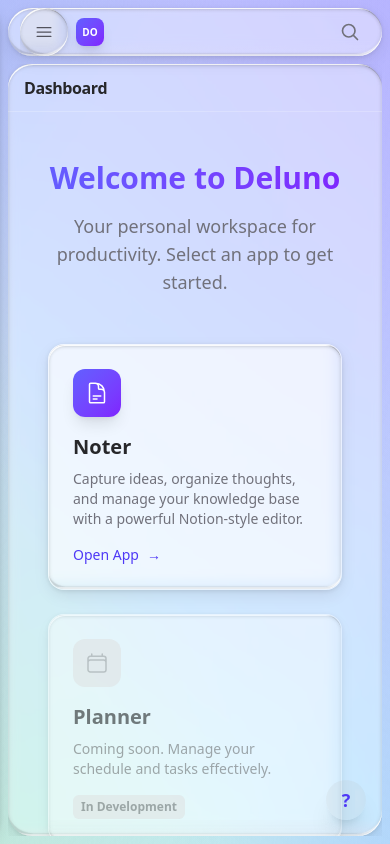
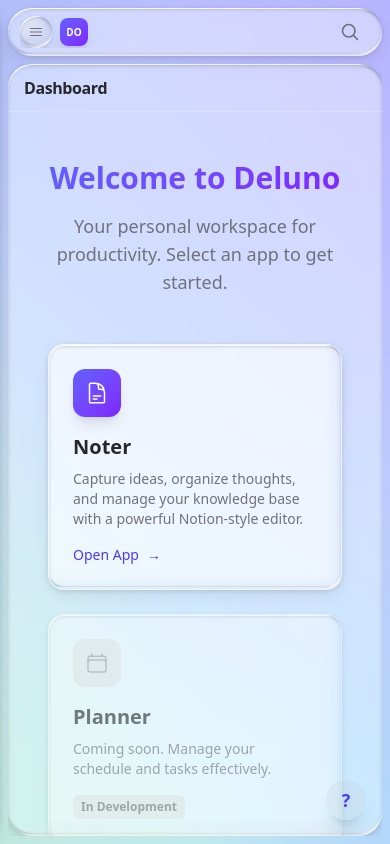
Before and after one commit to MichaelTeida/deluno, a Next.js app: page /panel in a window 390 px wide. Built offline with nearby package versions, Linux system fonts and the light colour scheme; no server answers.

Commit message:
style(ui): resize navigation and menu buttons to match liquid glass aesthetic

```diff
--- a/app/(platform)/panel/layout.tsx
+++ b/app/(platform)/panel/layout.tsx
@@ -70,10 +70,10 @@ function PanelContent({ children }: { children: React.ReactNode }) {
                 <div className="flex items-center gap-2 md:gap-4 lg:gap-6 overflow-hidden min-w-0 pr-2">
                     <button
                         onClick={() => setIsNavOpen(!isNavOpen)}
-                        className="md:hidden glass w-12 h-12 flex items-center justify-center text-zinc-600 rounded-full"
+                        className="md:hidden glass w-8 h-8 flex items-center justify-center text-zinc-500 hover:text-zinc-800 dark:text-zinc-400 dark:hover:text-zinc-200 transition-colors"
                         data-variant="interactive"
                     >
-                        <svg className="w-5 h-5" fill="none" stroke="currentColor" viewBox="0 0 24 24" strokeWidth={1.5}>
+                        <svg className="w-4 h-4" fill="none" stroke="currentColor" viewBox="0 0 24 24" strokeWidth={1.5}>
                             <path strokeLinecap="round" strokeLinejoin="round" d="M3.75 6.75h16.5M3.75 12h16.5m-16.5 5.25h16.5" />
                         </svg>
                     </button>
--- a/components/noter/NoteMenu.tsx
+++ b/components/noter/NoteMenu.tsx
@@ -62,11 +62,11 @@ export default function NoteMenu() {
         <div className="relative" ref={menuRef}>
             <button
                 onClick={() => setIsOpen(!isOpen)}
-                className={`glass w-10 h-10 flex items-center justify-center transition-all duration-200 rounded-full ${isOpen ? "text-zinc-700 dark:text-zinc-200 bg-white/30 dark:bg-white/10" : "text-zinc-400 dark:text-zinc-400 hover:text-zinc-700 dark:hover:text-zinc-200"}`}
+                className={`glass w-8 h-8 md:w-9 md:h-9 flex items-center justify-center transition-all duration-200 ${isOpen ? "text-zinc-700 dark:text-zinc-200 bg-white/30 dark:bg-white/10" : "text-zinc-400 dark:text-zinc-400 hover:text-zinc-700 dark:hover:text-zinc-200"}`}
                 data-variant="interactive"
                 title="Options"
             >
-                <svg className={`w-5 h-5 transition-transform duration-200 ${isOpen ? "rotate-90" : ""}`} fill="none" stroke="currentColor" viewBox="0 0 24 24" strokeWidth={1.5}>
+                <svg className={`w-4 h-4 md:w-5 md:h-5 transition-transform duration-200 ${isOpen ? "rotate-90" : ""}`} fill="none" stroke="currentColor" viewBox="0 0 24 24" strokeWidth={1.5}>
                     <path strokeLinecap="round" strokeLinejoin="round" d="M6.75 12a.75.75 0 11-1.5 0 .75.75 0 011.5 0zM12.75 12a.75.75 0 11-1.5 0 .75.75 0 011.5 0zM18.75 12a.75.75 0 11-1.5 0 .75.75 0 011.5 0z" />
                 </svg>
             </button>
```
